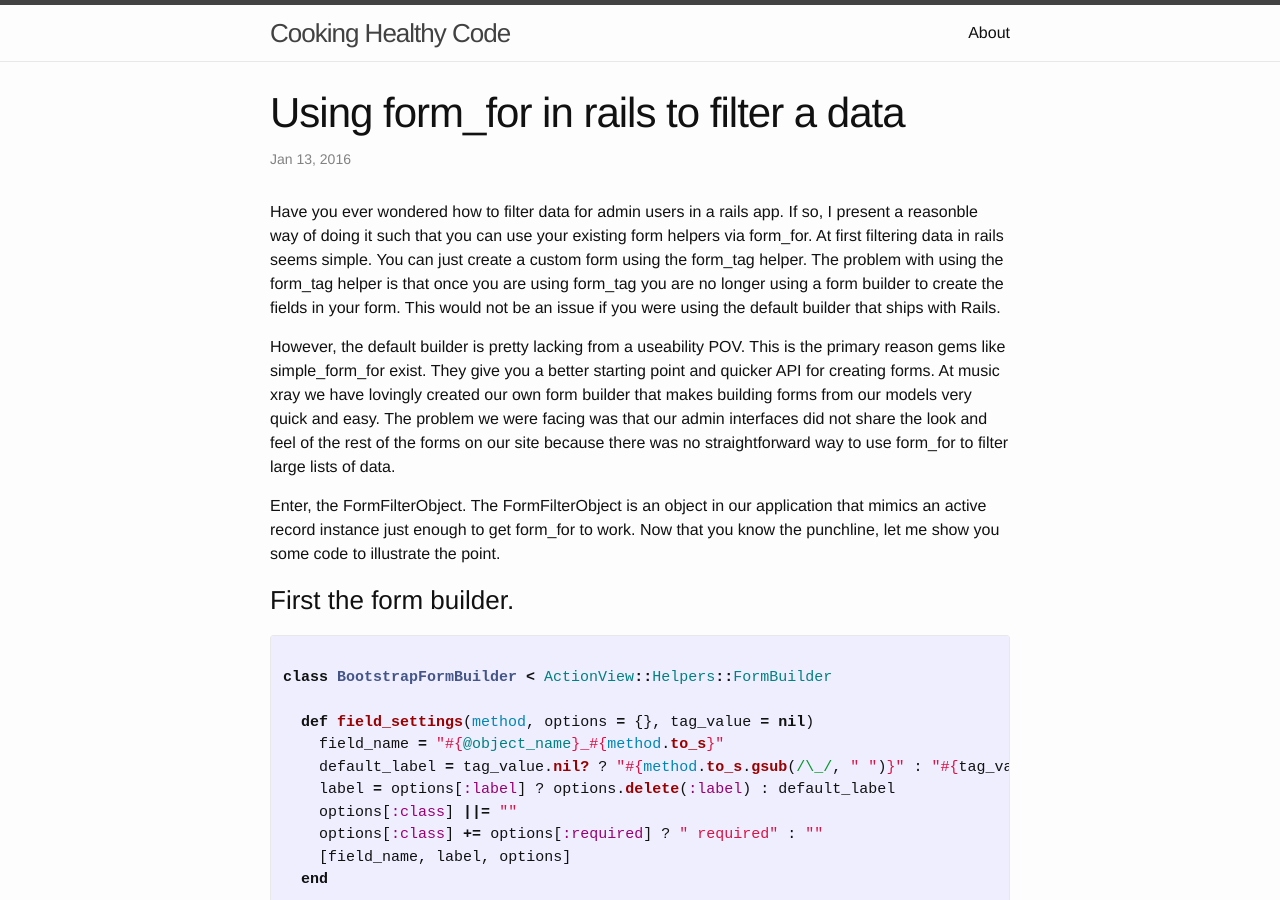
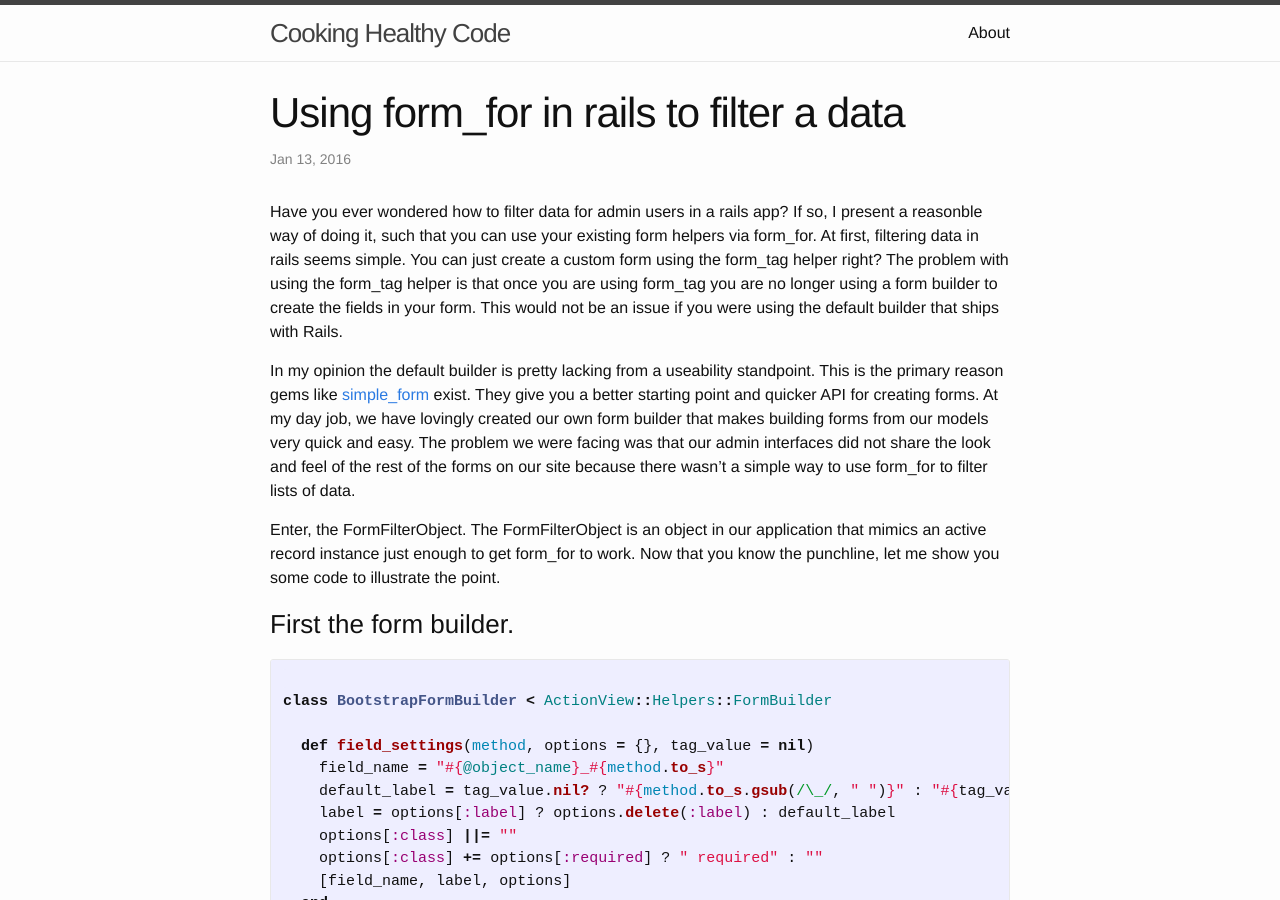
Before and after one commit to johnnyiller/johnnyiller.github.io, a Jekyll site: the page built from _posts/2016-1-13-using-form-for-to-filter-list.markdown, in a window 1280 px wide and 900 px high. Built offline with Jekyll 4.4.1, drawn with Linux system fonts in a browser that asks for light colours; comment, search, counter and statistics services are not loaded.

Commit message:
minor change to the form_for blog post

```diff
--- a/_posts/2016-1-13-using-form-for-to-filter-list.markdown
+++ b/_posts/2016-1-13-using-form-for-to-filter-list.markdown
@@ -6,9 +6,9 @@ comments: true
 categories: ruby rails form_for design patterns
 ---
 
-Have you ever wondered how to filter data for admin users in a rails app.  If so, I present a reasonble way of doing it such that you can use your existing form helpers via form_for.  At first filtering data in rails seems simple.  You can just create a custom form using the form_tag helper.  The problem with using the form_tag helper is that once you are using form_tag you are no longer using a form builder to create the fields in your form.  This would not be an issue if you were using the default builder that ships with Rails.
+Have you ever wondered how to filter data for admin users in a rails app?  If so, I present a reasonble way of doing it, such that you can use your existing form helpers via form_for.  At first, filtering data in rails seems simple.  You can just create a custom form using the form_tag helper right?  The problem with using the form_tag helper is that once you are using form_tag you are no longer using a form builder to create the fields in your form.  This would not be an issue if you were using the default builder that ships with Rails.
 
-However, the default builder is pretty lacking from a useability POV.  This is the primary reason gems like simple_form_for exist.  They give you a better starting point and quicker API for creating forms.  At music xray we have lovingly created our own form builder that makes building forms from our models very quick and easy.  The problem we were facing was that our admin interfaces did not share the look and feel of the rest of the forms on our site because there was no straightforward way to use form_for to filter large lists of data.
+In my opinion the default builder is pretty lacking from a useability standpoint.  This is the primary reason gems like [simple_form](https://github.com/plataformatec/simple_form) exist.  They give you a better starting point and quicker API for creating forms.  At my day job, we have lovingly created our own form builder that makes building forms from our models very quick and easy.  The problem we were facing was that our admin interfaces did not share the look and feel of the rest of the forms on our site because there wasn't a simple way to use form_for to filter lists of data.
 
 Enter, the FormFilterObject.  The FormFilterObject is an object in our application that mimics an active record instance just enough to get form_for to work.  Now that you know the punchline, let me show you some code to illustrate the point.
 
```
